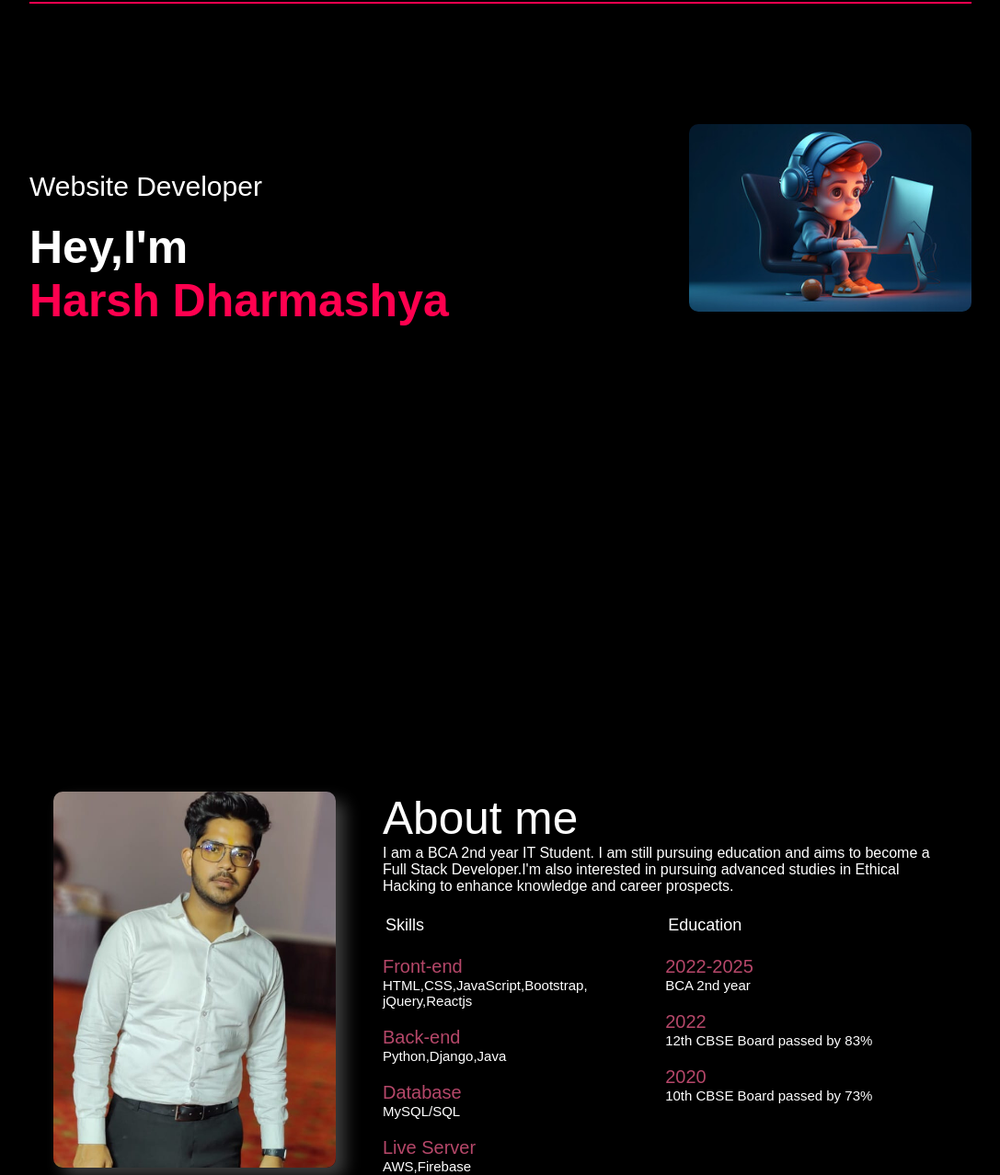
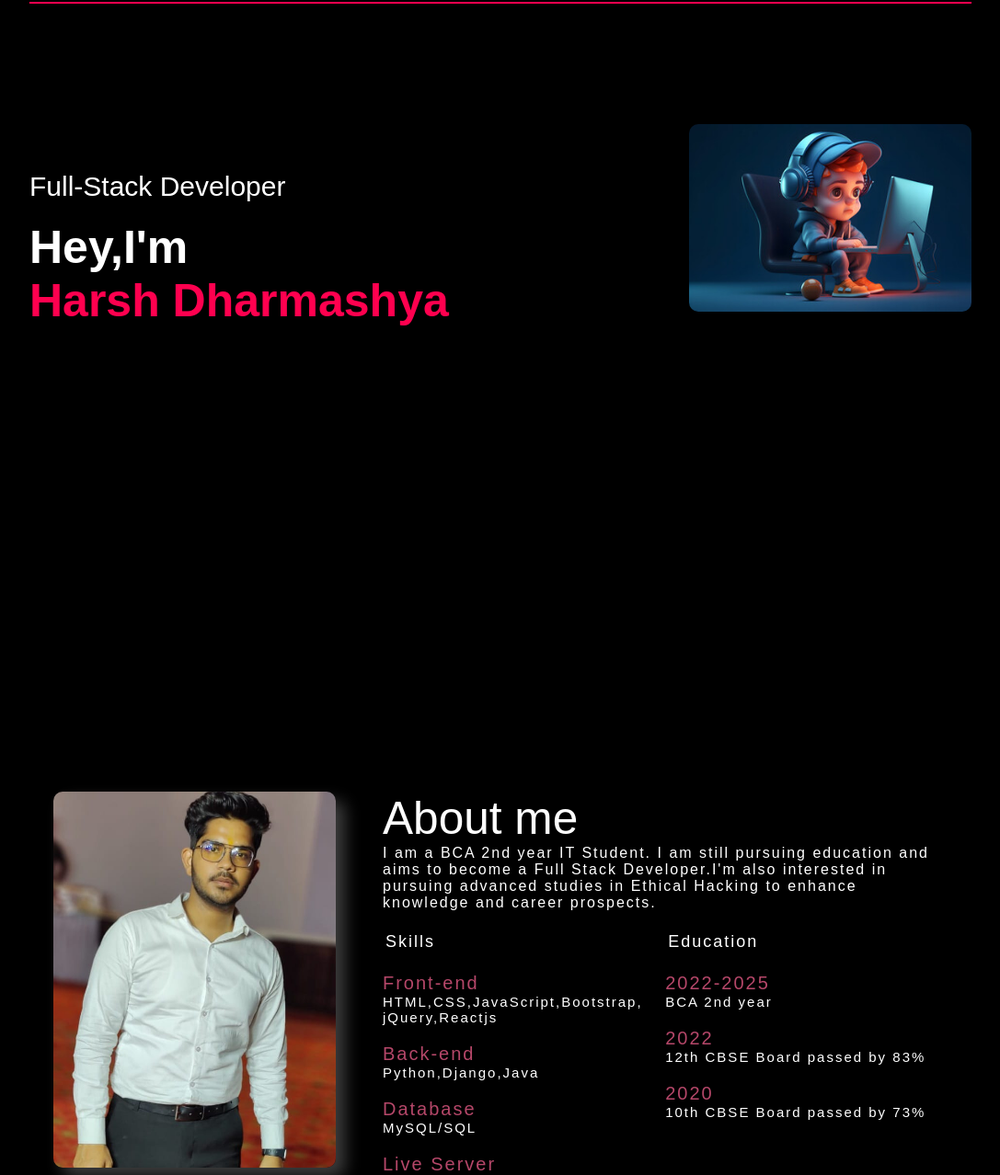
Before and after one commit to harshdharmashya/myPortfolio, a plain HTML site: page index.html in a window 1280 px wide. Shown: the part 49-1327 px from the top of the page at 92% size, without its empty margins (96-1183 px from the left). Drawn offline with nearby package versions, Linux system fonts and the light colour scheme.

Commit message:
resume update

```diff
--- a/index.html
+++ b/index.html
@@ -29,7 +29,7 @@
             </nav>
             <div class="header-text">
                 <div class="header-text-1st" data-aos="fade-down">
-                    <p>Website Developer</p>
+                    <p>Full-Stack Developer</p>
                     <h1>Hey,I'm <br><span>Harsh Dharmashya</span></h1>
                 </div>
                 <div class="header-text-2nd ">
@@ -116,7 +116,7 @@
                         <a href="https://github.com/harshdharmashya" target="_blank"><i class="fa-brands fa-github"></i></a>
                         <a href="https://www.linkedin.com/in/harsh-dharmashya-859922287?utm_source=share&utm_campaign=share_via&utm_content=profile&utm_medium=android_app"><i class="fa-brands fa-linkedin"></i></a>
                     </div>
-                    <a href="/images/Harsh1.pdf" download class="download-btn">Download CV</a>
+                    <a href="/images/HarshDh (1).pdf" download class="download-btn">Download CV</a>
                 </div>
                 <div class="contact-right">
                     <form name="submit-to-google-sheet">
--- a/style.css
+++ b/style.css
@@ -137,6 +137,13 @@ nav .fas {
 .about-row-div-2 {
     flex-basis: 60%;
     color: #fff;
+}
+.about-row-div-2 p{
+    letter-spacing: 2px;
+}
+.about-content-skills ul li{
+    letter-spacing: 2px;
+
 }
 
 .about-row-div-2 h1 {
```
Also changed, not shown: 2 other files.
